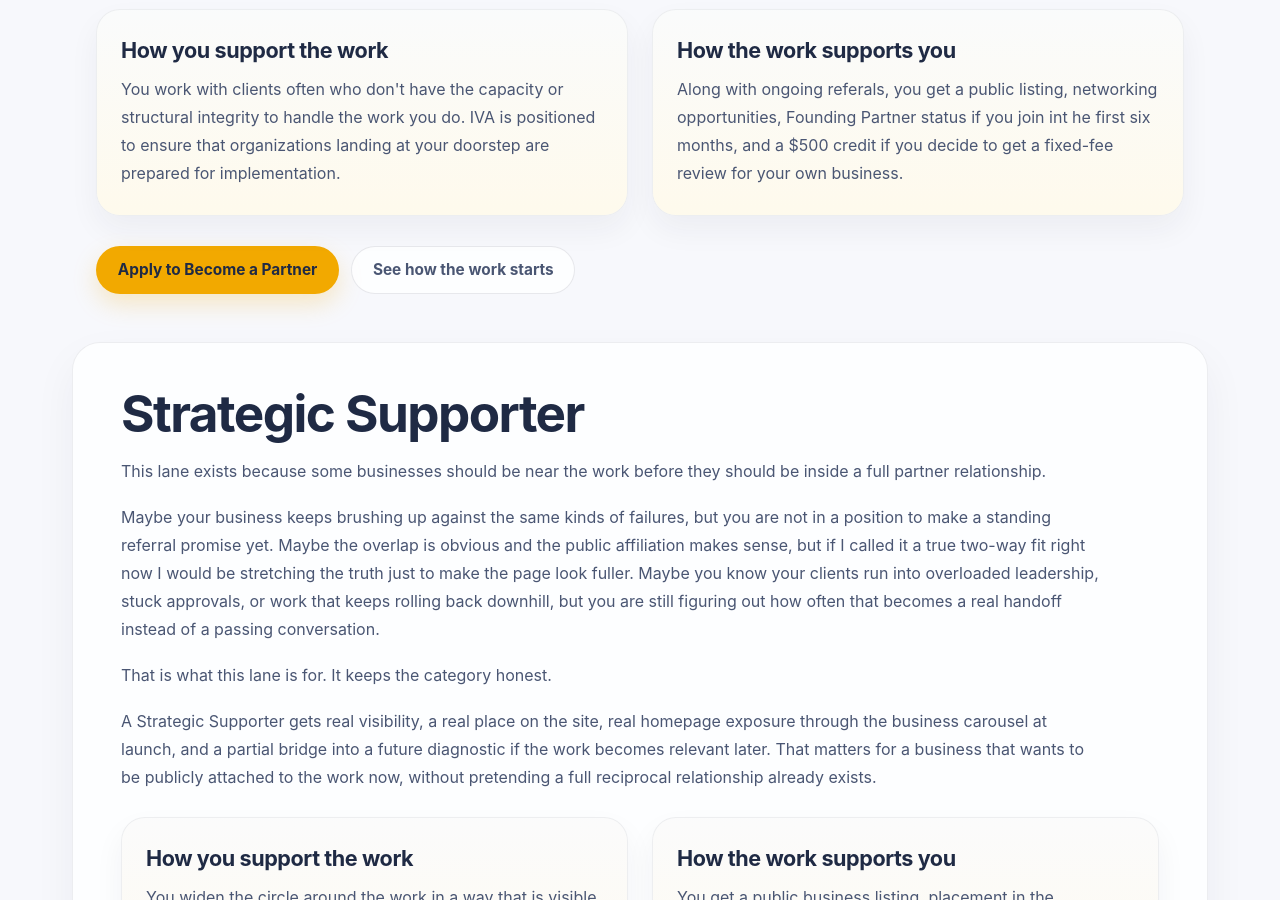
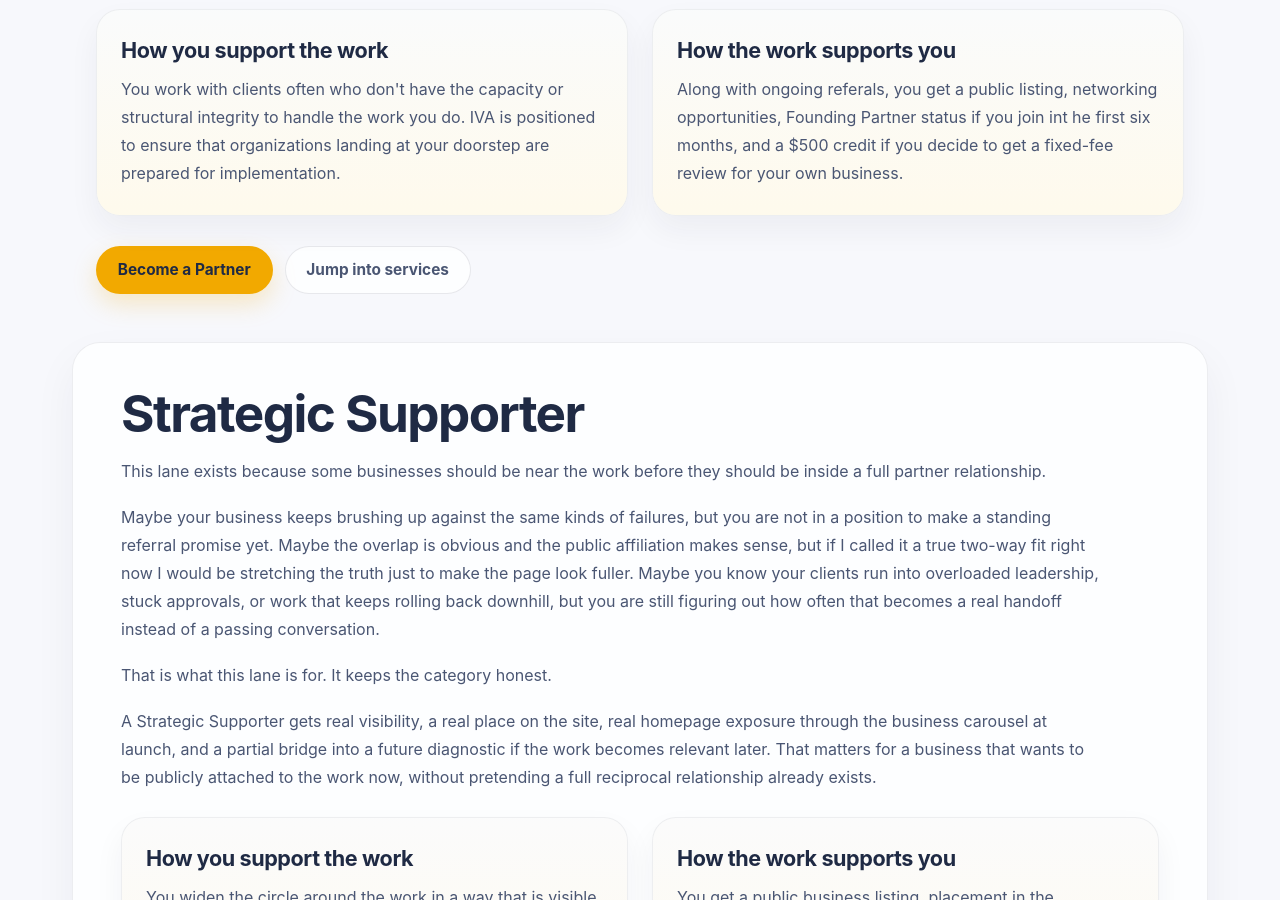
Before and after one commit to efost7873/integratedvaluearchitecture.com, a Jekyll site: the page built from partners-and-supporters.html, in a window 1280 px wide and 900 px high, scrolled down 1032 px. Built offline with Jekyll 4.4.1, drawn with Linux system fonts in a browser that asks for light colours.

Commit message:
Update partner call-to-action button texts

```diff
--- a/partners-and-supporters.html
+++ b/partners-and-supporters.html
@@ -88,8 +88,8 @@ schema_type: WebPage
     </div>
 
     <div class="cta-block">
-      <a class="button primary" href="https://forms.cloud.microsoft/r/1PfL2D9z5U">Apply to Become a Partner</a>
-      <a class="button secondary" href="/services/">See how the work starts</a>
+      <a class="button primary" href="https://forms.cloud.microsoft/r/1PfL2D9z5U">Become a Partner</a>
+      <a class="button secondary" href="/services/">Jump into services</a>
     </div>
   </div>
 </section>
```
